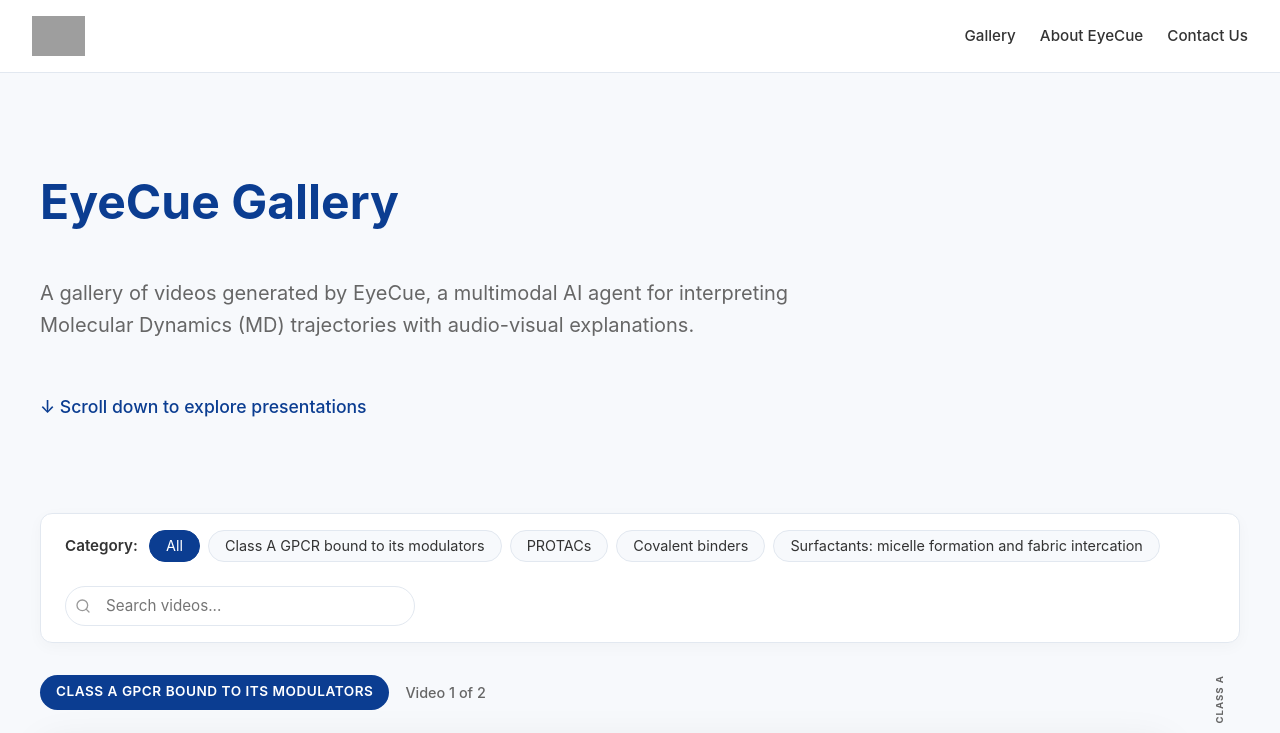
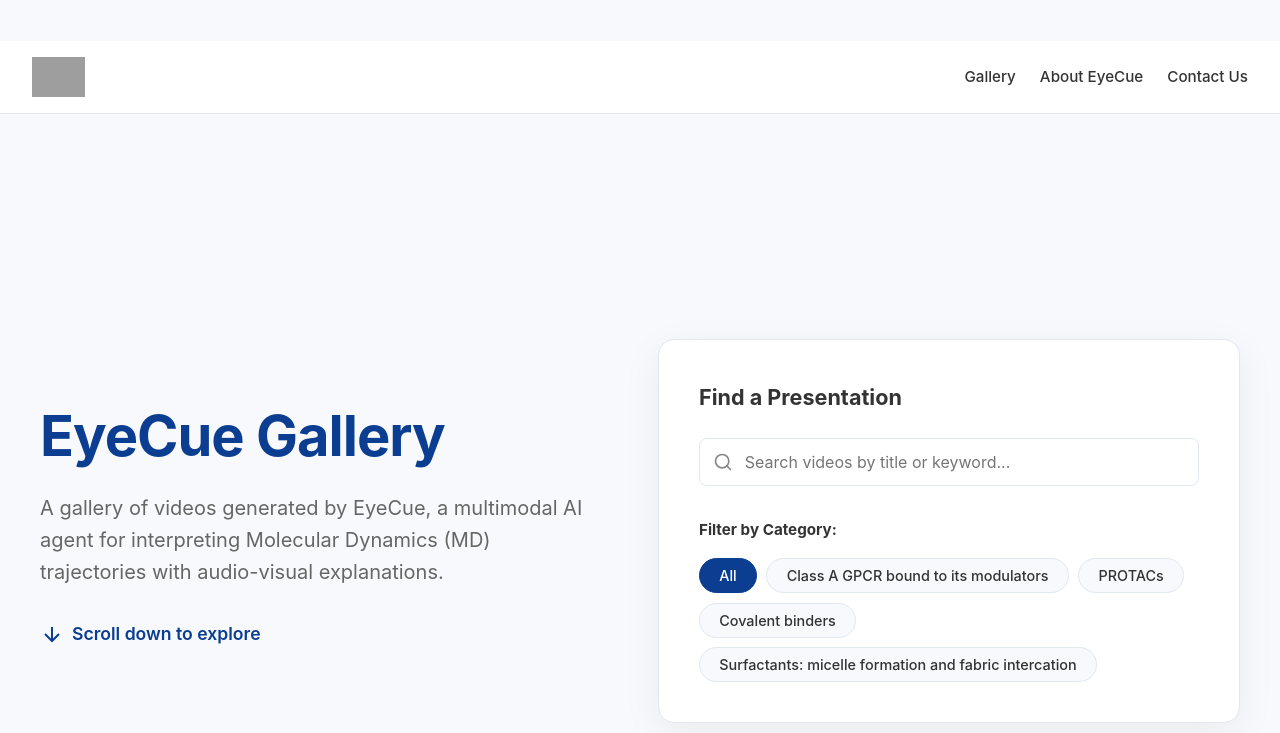
Before and after one commit to aganitha/eyecue, a Jekyll site: the page built from index.html, in a window 1280 px wide, cut to the strip 0-733 px from the top of the page. Built offline with Jekyll 4.4.1, drawn with Linux system fonts in a browser that asks for light colours; grey boxes are pictures that could not be loaded.

Commit message:
refining the layout - one more iteration

```diff
--- a/index.html
+++ b/index.html
@@ -9,46 +9,61 @@ title: EyeCue Video Gallery
     scroll-snap-type: y proximity;
   }
 
-  .intro-section {
-    scroll-snap-align: center;
-    min-height: 40vh;
+  /* Hero Section */
+  .hero-section {
+    scroll-snap-align: start;
+    min-height: calc(100vh - 80px); /* Fill the screen */
     display: flex;
+    align-items: center; /* Center vertically */
+    justify-content: space-between;
+    gap: 4rem;
+    scroll-margin-top: 80px;
+    padding: 4rem 0; /* Breathing room */
+    box-sizing: border-box;
+  }
+
+  .hero-content {
+    flex: 1;
+    max-width: 600px;
+  }
+
+  .hero-controls {
+    flex: 1;
+    max-width: 500px;
+    background: #fff;
+    border-radius: 16px;
+    border: 1px solid var(--border-color);
+    padding: 2.5rem;
+    box-shadow: 0 10px 40px rgba(0,0,0,0.06);
+  }
+
+  @media (max-width: 900px) {
+    .hero-section {
       flex-direction: column;
-    justify-content: center;
-    scroll-margin-top: 80px;
-    margin-bottom: 2rem;
+      min-height: auto;
+      gap: 3rem;
+      padding: 3rem 0;
+    }
+    .hero-content, .hero-controls {
+      max-width: 100%;
+    }
   }
 
   /* Controls (Filters/Search) */
-  .gallery-controls {
-    margin: 2rem 0;
-    padding: 1rem 1.5rem;
-    background: #fff;
-    border-radius: 12px;
-    border: 1px solid var(--border-color);
-    box-shadow: 0 4px 15px rgba(0,0,0,0.03);
-    display: flex;
-    flex-wrap: wrap;
-    gap: 1.5rem;
-    align-items: center;
-    justify-content: space-between;
-    position: sticky;
-    top: 73px; /* Stays below main header */
-    z-index: 990;
-  }
   .filter-group {
     display: flex;
-    gap: 0.5rem;
+    gap: 0.6rem;
     flex-wrap: wrap;
     align-items: center;
   }
   .filter-label {
-    font-weight: 600;
+    font-weight: 700;
     font-size: 0.95rem;
     margin-right: 0.2rem;
+    color: var(--text-color);
   }
   .filter-btn {
-    padding: 0.4rem 1rem;
+    padding: 0.5rem 1.2rem;
     background: var(--secondary-color);
     border: 1px solid var(--border-color);
     border-radius: 20px;
@@ -58,6 +73,7 @@ title: EyeCue Video Gallery
     transition: all 0.2s;
     font-family: inherit;
     white-space: nowrap;
+    font-weight: 500;
   }
   .filter-btn:hover {
     background: #e2e8f0;
@@ -69,30 +85,29 @@ title: EyeCue Video Gallery
   }
   .search-box {
     position: relative;
-    flex-grow: 1;
-    max-width: 350px;
-    min-width: 250px;
+    width: 100%;
   }
   .search-box input {
     width: 100%;
-    padding: 0.6rem 1rem 0.6rem 2.5rem;
-    border-radius: 20px;
+    padding: 0.8rem 1.2rem 0.8rem 2.8rem;
+    border-radius: 8px;
     border: 1px solid var(--border-color);
-    font-size: 0.95rem;
+    font-size: 1rem;
     box-sizing: border-box;
     font-family: inherit;
     outline: none;
-    transition: border-color 0.2s;
+    transition: border-color 0.2s, box-shadow 0.2s;
   }
   .search-box input:focus {
     border-color: var(--primary-color);
+    box-shadow: 0 0 0 3px rgba(11, 61, 145, 0.1);
   }
   .search-icon {
     position: absolute;
-    left: 10px;
+    left: 14px;
     top: 50%;
     transform: translateY(-50%);
-    color: #999;
+    color: #888;
   }
 
   /* Gallery Layout */
@@ -111,18 +126,19 @@ title: EyeCue Video Gallery
 
   .feed-card {
     scroll-snap-align: center;
-    scroll-margin-top: 180px;
-    min-height: calc(100vh - 200px);
+    scroll-margin-top: 80px; /* Only needs space for sticky master header now */
+    min-height: calc(100vh - 100px); /* Maximize height for video */
     display: flex;
     flex-direction: column;
     justify-content: center;
-    margin-bottom: 2rem;
+    padding: 2rem 0; /* Breathing room */
+    box-sizing: border-box;
   }
 
   /* Minimap */
   .minimap-container {
     position: sticky;
-    top: 170px;
+    top: 100px;
     right: 0;
     width: 40px;
     flex-shrink: 0;
@@ -171,7 +187,7 @@ title: EyeCue Video Gallery
 
   .minimap-dot:hover, .minimap-dot.active {
     background-color: var(--primary-color);
-    transform: scale(1.5);
+    transform: scale(1.6);
   }
 
   .minimap-tooltip {
@@ -205,6 +221,7 @@ title: EyeCue Video Gallery
     display: flex;
     flex-direction: column;
     width: 100%;
+    max-height: 100%; /* Prevent overflowing the viewport if content is huge */
     transition: transform 0.3s cubic-bezier(0.175, 0.885, 0.32, 1.275);
   }
   .video-card-inner:hover {
@@ -217,9 +234,9 @@ title: EyeCue Video Gallery
   .no-results {
     display: none;
     text-align: center;
-    padding: 3rem;
+    padding: 4rem;
     background: #fff;
-    border-radius: 12px;
+    border-radius: 16px;
     border: 1px solid var(--border-color);
     color: var(--text-muted);
     font-size: 1.1rem;
@@ -227,32 +244,49 @@ title: EyeCue Video Gallery
   }
 </style>
 
-<div class="intro-section" id="intro">
-  <h1 style="font-size: 3rem; margin-bottom: 1rem;">EyeCue Gallery</h1>
-  <p style="font-size: 1.25rem; color: var(--text-muted); max-width: 800px; line-height: 1.6;">
+<!-- Hero Section -->
+<div class="hero-section" id="hero">
+  <div class="hero-content">
+    <h1 style="font-size: 3.5rem; margin-bottom: 1.5rem; line-height: 1.1; letter-spacing: -1px; color: var(--primary-color);">EyeCue Gallery</h1>
+    <p style="font-size: 1.25rem; color: var(--text-muted); line-height: 1.6;">
       {{ site.description }}
     </p>
-  <p style="color: var(--primary-color); font-weight: 500; font-size: 1.1rem; margin-top: 2rem;">
-    ↓ Scroll down to explore presentations
-  </p>
+    <div style="color: var(--primary-color); font-weight: 600; font-size: 1.1rem; margin-top: 2.5rem; display: flex; align-items: center; gap: 0.5rem; animation: bounce 2s infinite;">
+      <svg width="24" height="24" viewBox="0 0 24 24" fill="none" stroke="currentColor" stroke-width="2"><path d="M12 5v14M19 12l-7 7-7-7"/></svg>
+      Scroll down to explore
+    </div>
   </div>
 
-<!-- Controls / Filters -->
-<div class="gallery-controls">
+  <div class="hero-controls">
+    <h3 style="margin-top: 0; margin-bottom: 1.5rem; font-size: 1.35rem; color: var(--text-color);">Find a Presentation</h3>
+
+    <div style="margin-bottom: 2rem;">
+      <div class="search-box">
+        <input type="text" id="searchInput" onkeyup="searchGallery()" placeholder="Search videos by title or keyword...">
+        <svg class="search-icon" width="20" height="20" viewBox="0 0 24 24" fill="none" stroke="currentColor" stroke-width="2" stroke-linecap="round" stroke-linejoin="round"><circle cx="11" cy="11" r="8"></circle><line x1="21" y1="21" x2="16.65" y2="16.65"></line></svg>
+      </div>
+    </div>
+
+    <div>
+      <span class="filter-label" style="display: block; margin-bottom: 1rem;">Filter by Category:</span>
       <div class="filter-group">
-    <span class="filter-label">Category:</span>
         <button onclick="filterGallery('all')" class="filter-btn active" data-filter="all">All</button>
         {% for category in site.data.gallery %}
           {% assign cat_id = category.system_type | slugify %}
           <button onclick="filterGallery('{{ cat_id }}')" class="filter-btn" data-filter="{{ cat_id }}">{{ category.system_type }}</button>
         {% endfor %}
       </div>
-
-  <div class="search-box">
-    <input type="text" id="searchInput" onkeyup="searchGallery()" placeholder="Search videos...">
-    <svg class="search-icon" width="16" height="16" viewBox="0 0 24 24" fill="none" stroke="currentColor" stroke-width="2" stroke-linecap="round" stroke-linejoin="round"><circle cx="11" cy="11" r="8"></circle><line x1="21" y1="21" x2="16.65" y2="16.65"></line></svg>
     </div>
   </div>
+</div>
+
+<style>
+@keyframes bounce {
+  0%, 20%, 50%, 80%, 100% { transform: translateY(0); }
+  40% { transform: translateY(-10px); }
+  60% { transform: translateY(-5px); }
+}
+</style>
 
 <div class="gallery-layout">
   <!-- Left Side: Presentation Feed -->
@@ -291,8 +325,9 @@ title: EyeCue Video Gallery
     {% endfor %}
 
     <div id="no-results" class="no-results">
-      <p style="margin:0;">No videos found matching your criteria.</p>
-      <button onclick="document.getElementById('searchInput').value=''; filterGallery('all'); searchGallery();" style="margin-top: 1rem; padding: 0.5rem 1.5rem; background: var(--primary-color); color: white; border: none; border-radius: 20px; cursor: pointer;">Clear Filters</button>
+      <h3 style="margin-top:0; color: var(--text-color);">No videos found</h3>
+      <p>Try adjusting your search query or clearing your filter.</p>
+      <button onclick="document.getElementById('searchInput').value=''; filterGallery('all'); searchGallery();" style="margin-top: 1rem; padding: 0.75rem 2rem; background: var(--primary-color); color: white; border: none; border-radius: 30px; cursor: pointer; font-size: 1rem; font-weight: 600;">Clear All Filters</button>
     </div>
   </div>
 
@@ -336,6 +371,17 @@ title: EyeCue Video Gallery
     });
 
     applyFilters();
+
+    // Smooth scroll to first matching video if user is in hero section and searches/filters
+    const heroBottom = document.getElementById('hero').getBoundingClientRect().bottom;
+    if (heroBottom > 0) {
+      setTimeout(() => {
+        const firstVisibleCard = Array.from(document.querySelectorAll('.feed-card')).find(card => card.style.display !== 'none');
+        if (firstVisibleCard) {
+            firstVisibleCard.scrollIntoView({ behavior: 'smooth', block: 'center' });
+        }
+      }, 100);
+    }
   }
 
   function searchGallery() {
```
Lines whose indentation alone changed are shown as unchanged.
